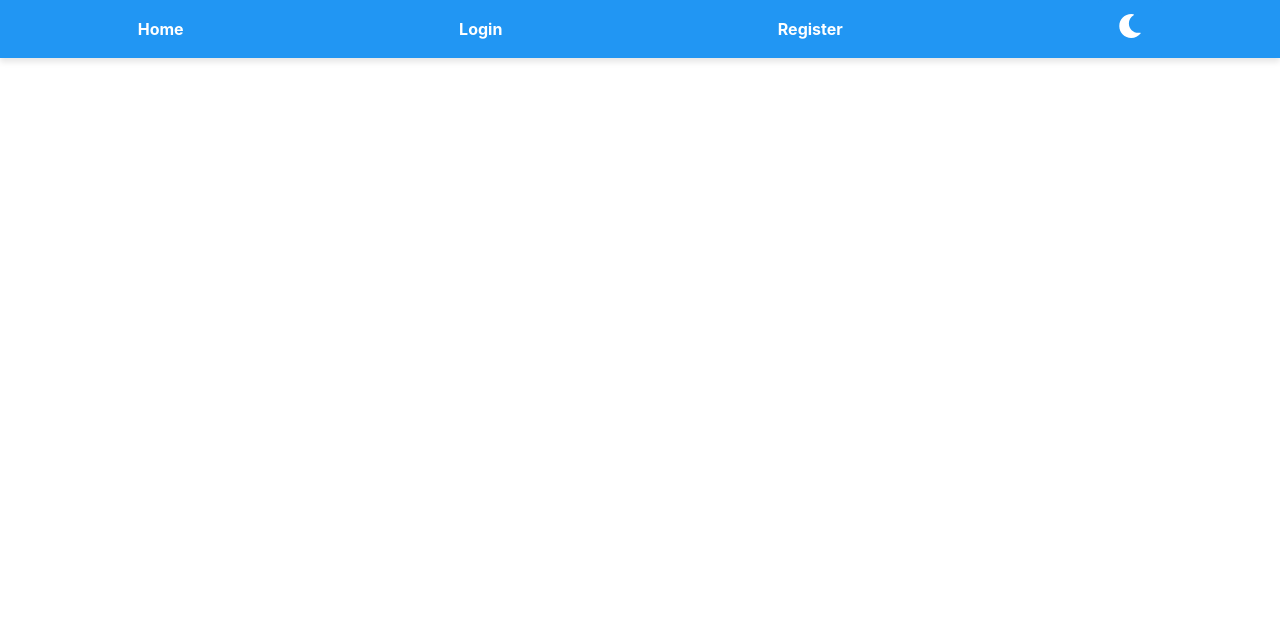
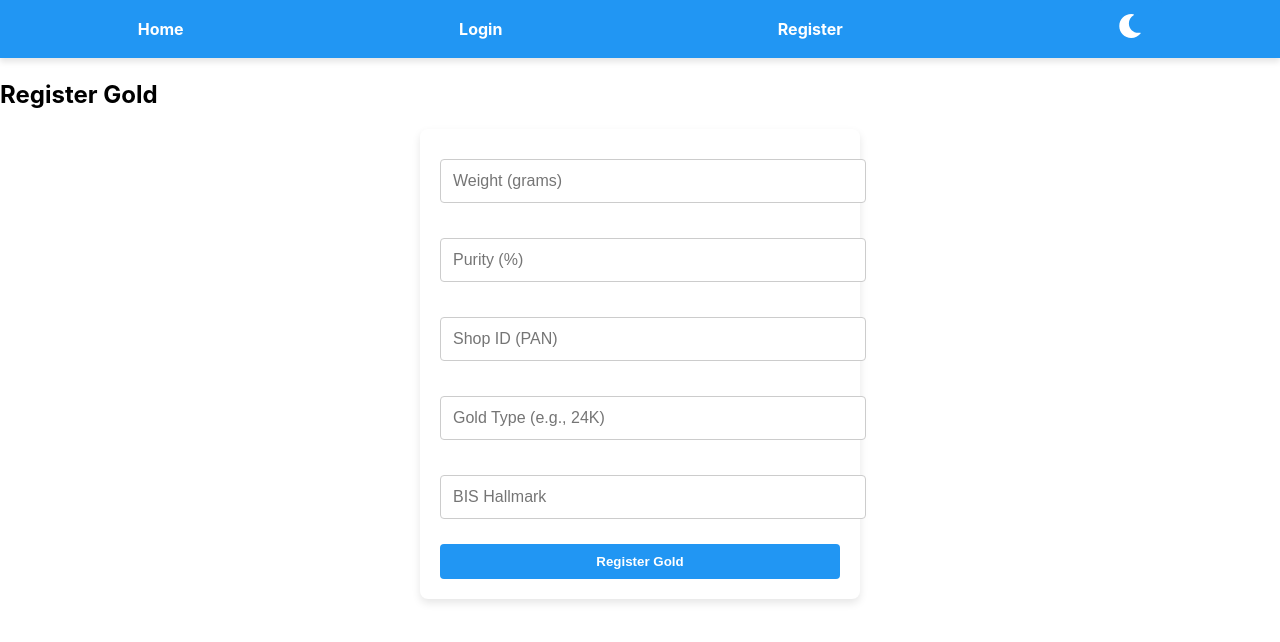
Before and after one commit to AntonyAshwin/Project-SESAPZG-504-569, a React (Create React App) app in the folder frontend/: page /register-gold in a window 1280 px wide. Before the commit this address had no page. Shown: the top 642 px of the page. Built offline with nearby package versions, Linux system fonts and the light colour scheme.

Commit message:
Add register gold page with its bc integration

```diff
--- a/frontend/package.json
+++ b/frontend/package.json
@@ -11,7 +11,8 @@
     "react-dom": "^18.3.1",
     "react-router-dom": "^6.28.0",
     "react-scripts": "5.0.1",
-    "web-vitals": "^2.1.4"
+    "web-vitals": "^2.1.4",
+    "web3": "^4.15.0"
   },
   "scripts": {
     "start": "react-scripts start",
--- a/frontend/src/App.js
+++ b/frontend/src/App.js
@@ -6,6 +6,7 @@ import Register from './components/Register';
 import Profile from './components/Profile';
 import Home from './components/Home';
 import Transactions from './components/Transactions';
+import RegisterGold from './components/RegisterGold';
 import { FaSun, FaMoon } from 'react-icons/fa';
 
 function App() {
@@ -60,6 +61,9 @@ function App() {
                 <Link to="/transactions">Transactions</Link>
               </li>
               <li>
+                <Link to="/register-gold">Register Gold</Link>
+              </li>
+              <li>
                 <button onClick={handleSignOut}>Sign Out</button>
               </li>
             </>
@@ -76,6 +80,7 @@ function App() {
         <Route path="/register" element={<Register />} />
         <Route path="/profile" element={<Profile />} />
         <Route path="/transactions" element={<Transactions />} />
+        <Route path="/register-gold" element={<RegisterGold />} />
         <Route path="/" element={<Home />} />
       </Routes>
     </div>
--- /dev/null
+++ b/frontend/src/components/RegisterGold.css
@@ -0,0 +1,57 @@
+.register-gold-container {
+  display: flex;
+  flex-direction: column;
+  justify-content: center;
+  align-items: center;
+  min-height: 100vh;
+  padding: 20px;
+  box-sizing: border-box;
+}
+
+.register-gold-container h2 {
+  margin-bottom: 20px;
+}
+
+form {
+  display: grid;
+  grid-template-columns: 1fr;
+  gap: 15px;
+  width: 100%;
+  max-width: 400px;
+  background-color: white;
+  padding: 20px;
+  border-radius: 8px;
+  box-shadow: 0 4px 8px rgba(0, 0, 0, 0.1);
+}
+
+.form-group {
+  display: flex;
+  flex-direction: column;
+  align-items: flex-start;
+}
+
+.form-group label {
+  margin-bottom: 5px;
+  font-size: 14px;
+}
+
+.form-group input {
+  width: 100%;
+  padding: 8px;
+  box-sizing: border-box;
+  font-size: 14px;
+}
+
+button {
+  background-color: #2196f3;
+  color: white;
+  padding: 10px 20px;
+  border: none;
+  border-radius: 4px;
+  cursor: pointer;
+  transition: background-color 0.3s;
+}
+
+button:hover {
+  background-color: #1976d2;
+}
--- /dev/null
+++ b/frontend/src/components/RegisterGold.js
@@ -0,0 +1,138 @@
+import React, { useState, useEffect } from 'react';
+import Web3 from 'web3';
+import GoldVerificationABI from '/Users/I528714/3rdsem/Project-SESAPZG-504-569/frontend/src/build/contracts/GoldVerification.json';
+
+const RegisterGold = () => {
+  const [weight, setWeight] = useState('');
+  const [purity, setPurity] = useState('');
+  const [shopId, setShopId] = useState('');
+  const [goldType, setGoldType] = useState('');
+  const [bisHallmark, setBisHallmark] = useState('');
+  const [registrationResult, setRegistrationResult] = useState('');
+  const [registeredGoldId, setRegisteredGoldId] = useState('');
+  const [transactionId, setTransactionId] = useState('');
+  const [web3, setWeb3] = useState(null);
+  const [accounts, setAccounts] = useState([]);
+  const [contract, setContract] = useState(null);
+  const contractAddress = '0x3f2240b02ceac2bDeb0a50F71B4efD585365D524';
+
+  useEffect(() => {
+    if (window.ethereum) {
+      const web3Instance = new Web3(window.ethereum);
+      setWeb3(web3Instance);
+      window.ethereum.request({ method: 'eth_requestAccounts' })
+        .then(accounts => {
+          setAccounts(accounts);
+          const contractInstance = new web3Instance.eth.Contract(GoldVerificationABI.abi, contractAddress);
+          setContract(contractInstance);
+        })
+        .catch(err => console.error(err));
+    } else {
+      console.error('MetaMask is not installed');
+    }
+  }, [contractAddress]);
+
+  const validateInputs = () => {
+    if (weight < 0 || weight > 99999) {
+      setRegistrationResult('Weight must be between 0 and 99999 grams');
+      return false;
+    }
+    if (purity < 0 || purity > 100) {
+      setRegistrationResult('Purity must be between 0 and 100 percent');
+      return false;
+    }
+    if (shopId.length > 10) {
+      setRegistrationResult('Shop ID must be a maximum of 10 characters');
+      return false;
+    }
+    if (goldType.length > 3) {
+      setRegistrationResult('Gold Type must be a maximum of 3 characters');
+      return false;
+    }
+    if (bisHallmark.length > 6) {
+      setRegistrationResult('BIS Hallmark must be a maximum of 6 characters');
+      return false;
+    }
+    return true;
+  };
+
+  const convertToHex = (value) => {
+    return web3.utils.asciiToHex(value);
+  };
+
+  const registerGold = async () => {
+    if (contract && accounts.length > 0) {
+      if (!validateInputs()) {
+        return;
+      }
+
+      try {
+        const receipt = await contract.methods.registerGold(
+          parseInt(weight),
+          parseInt(purity),
+          convertToHex(shopId),
+          convertToHex(goldType),
+          convertToHex(bisHallmark)
+        ).send({ from: accounts[0] });
+
+        console.log('Transaction receipt:', receipt);
+        const event = receipt.events.GoldRegistered;
+        console.log('GoldRegistered event:', event);
+        setRegisteredGoldId(event.returnValues.goldId.toString());
+        setTransactionId(receipt.transactionHash);
+        setRegistrationResult('Gold registered successfully');
+      } catch (error) {
+        console.error('Error registering gold:', error);
+        setRegistrationResult('Error registering gold');
+      }
+    }
+  };
+
+  return (
+    <div>
+      <h2>Register Gold</h2>
+      <form onSubmit={(e) => { e.preventDefault(); registerGold(); }}>
+        <input
+          type="number"
+          value={weight}
+          onChange={(e) => setWeight(e.target.value)}
+          placeholder="Weight (grams)"
+        />
+        <input
+          type="number"
+          value={purity}
+          onChange={(e) => setPurity(e.target.value)}
+          placeholder="Purity (%)"
+        />
+        <input
+          type="text"
+          value={shopId}
+          onChange={(e) => setShopId(e.target.value)}
+          placeholder="Shop ID (PAN)"
+        />
+        <input
+          type="text"
+          value={goldType}
+          onChange={(e) => setGoldType(e.target.value)}
+          placeholder="Gold Type (e.g., 24K)"
+        />
+        <input
+          type="text"
+          value={bisHallmark}
+          onChange={(e) => setBisHallmark(e.target.value)}
+          placeholder="BIS Hallmark"
+        />
+        <button type="submit">Register Gold</button>
+      </form>
+      {registrationResult && (
+        <div>
+          <p>{registrationResult}</p>
+          <p>Gold ID: {registeredGoldId}</p>
+          <p>Transaction ID: {transactionId}</p>
+        </div>
+      )}
+    </div>
+  );
+};
+
+export default RegisterGold;
```
Also changed, not shown: 1 other file (tests, documents, lock files or other folders).
